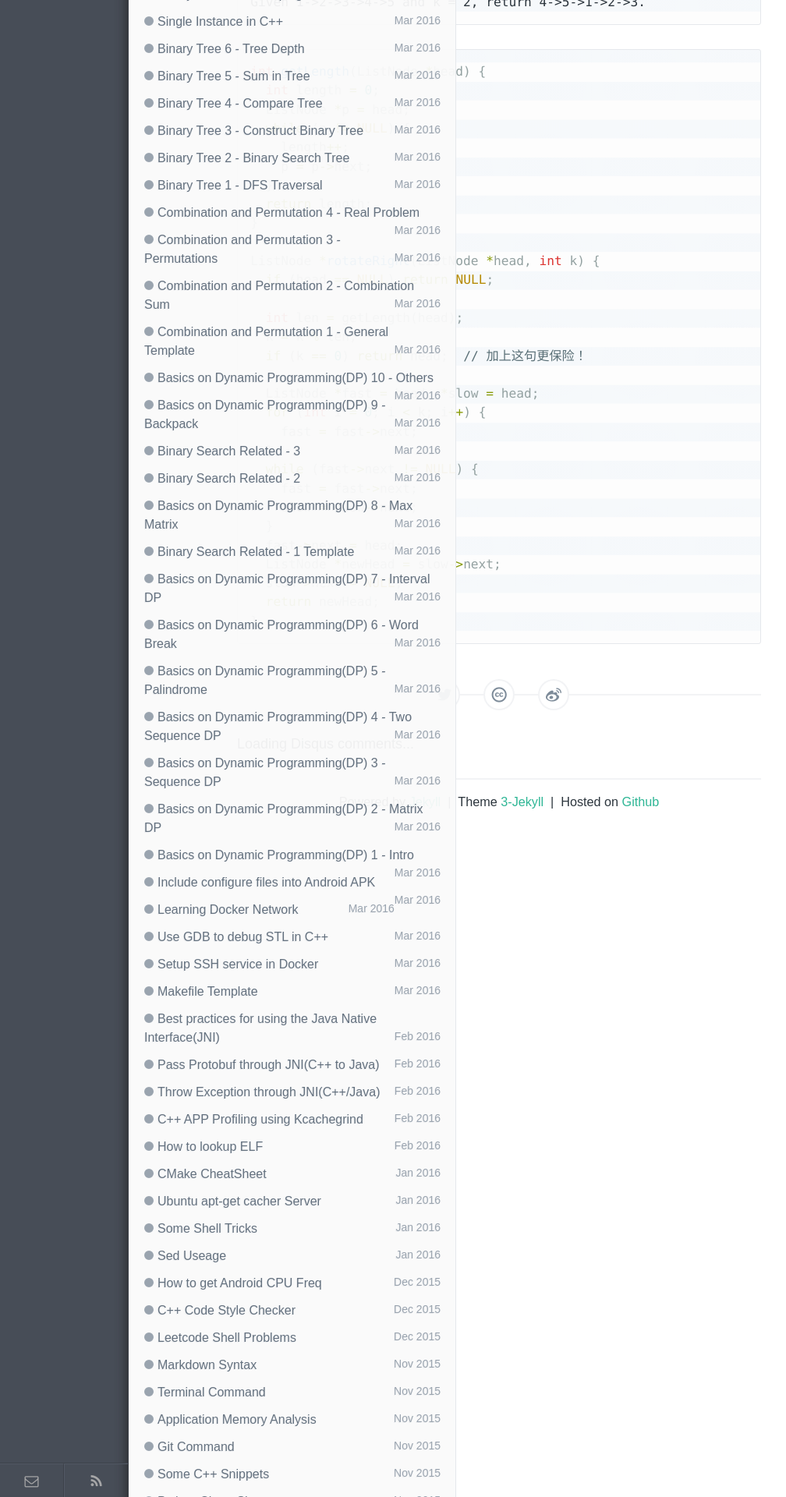
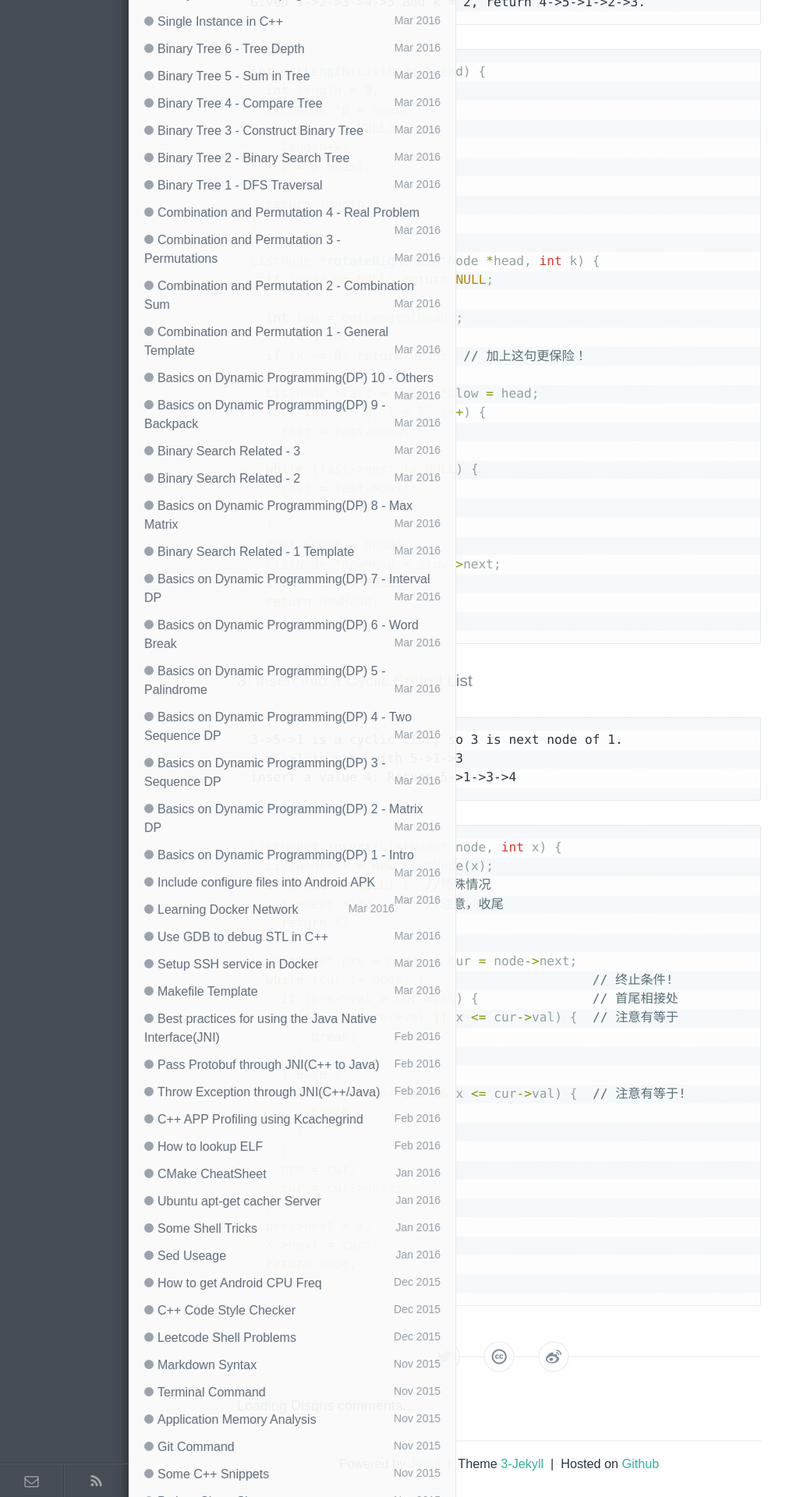
Before and after one commit to wykvictor/wykvictor.github.io, a Jekyll site: the page built from _posts/algorithm/2016-04-24-Linked-List-3.md, in a window 1280 px wide. Shown: the part 1232-3152 px from the top of the page at 78% size, without its empty margins (0-1008 px from the left). Built offline with Jekyll 4.4.1, drawn with Linux system fonts in a browser that asks for light colours; comment, search, counter and statistics services are not loaded.

Commit message:
add cyclic sorted list to linked list md

````diff
--- a/_posts/algorithm/2016-04-24-Linked-List-3.md
+++ b/_posts/algorithm/2016-04-24-Linked-List-3.md
@@ -81,3 +81,36 @@ ListNode *rotateRight(ListNode *head, int k) {
   return newHead;
 }
 {% endhighlight %}
+
+### 3. [Insert into a Cyclic Sorted List](http://www.lintcode.com/en/problem/insert-into-a-cyclic-sorted-list/)
+```
+3->5->1 is a cyclic list, so 3 is next node of 1.
+3->5->1 is same with 5->1->3
+insert a value 4: Return 5->1->3->4
+```
+{% highlight C++ %}
+ListNode* insert(ListNode* node, int x) {
+  ListNode* X = new ListNode(x);
+  if (node == NULL) {  //特殊情况
+    X->next = X;       //注意，收尾
+    return X;
+  }
+  ListNode* pre = node, * cur = node->next;
+  while (cur != node) {                      // 终止条件!
+    if (pre->val > cur->val) {               // 首尾相接处
+      if (x >= pre->val || x <= cur->val) {  // 注意有等于
+        break;
+      }
+    } else {
+      if (x >= pre->val && x <= cur->val) {  // 注意有等于!
+        break;
+      }
+    }
+    pre = cur;
+    cur = cur->next;
+  }
+  pre->next = X;
+  X->next = cur;
+  return node;
+}
+{% endhighlight %}
````
